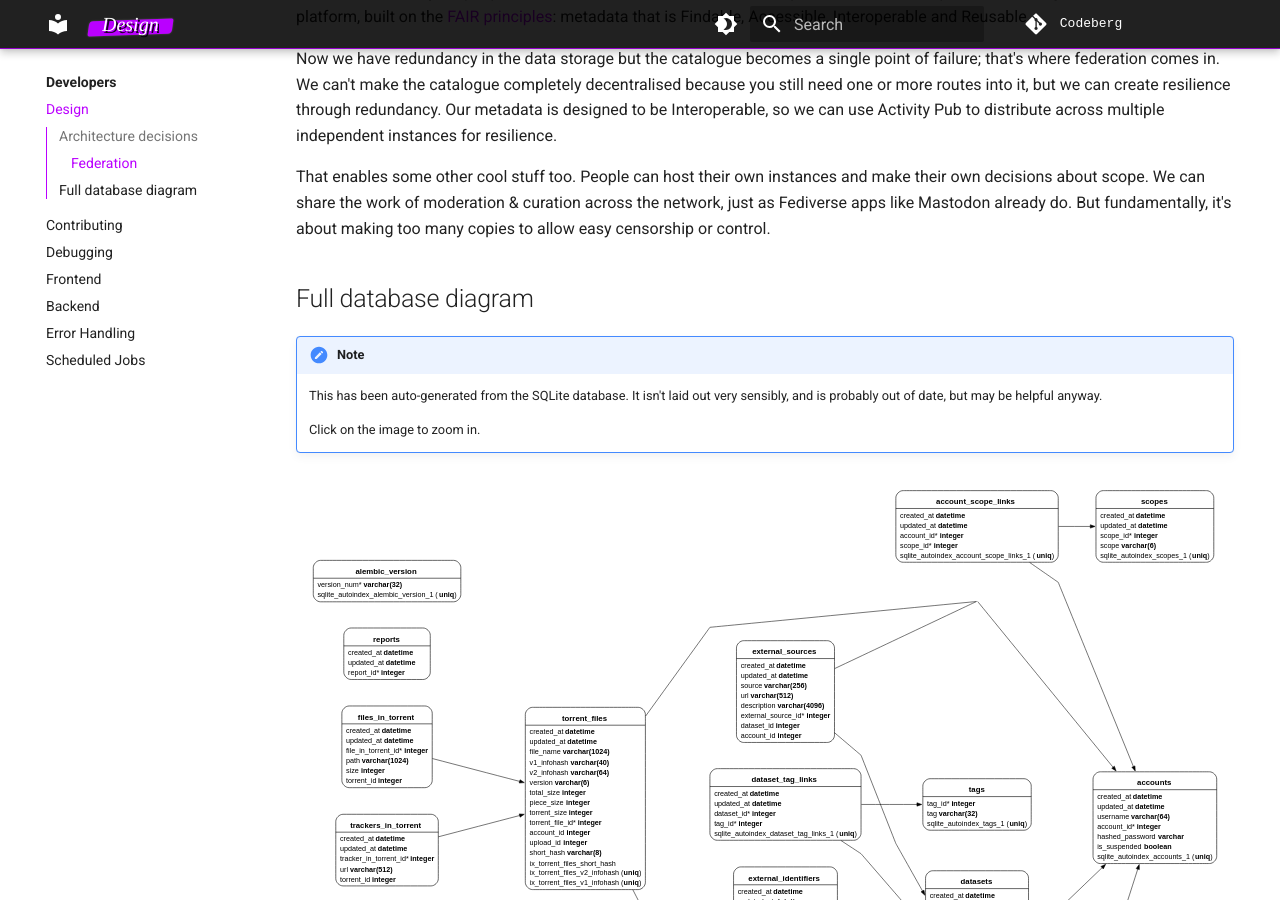
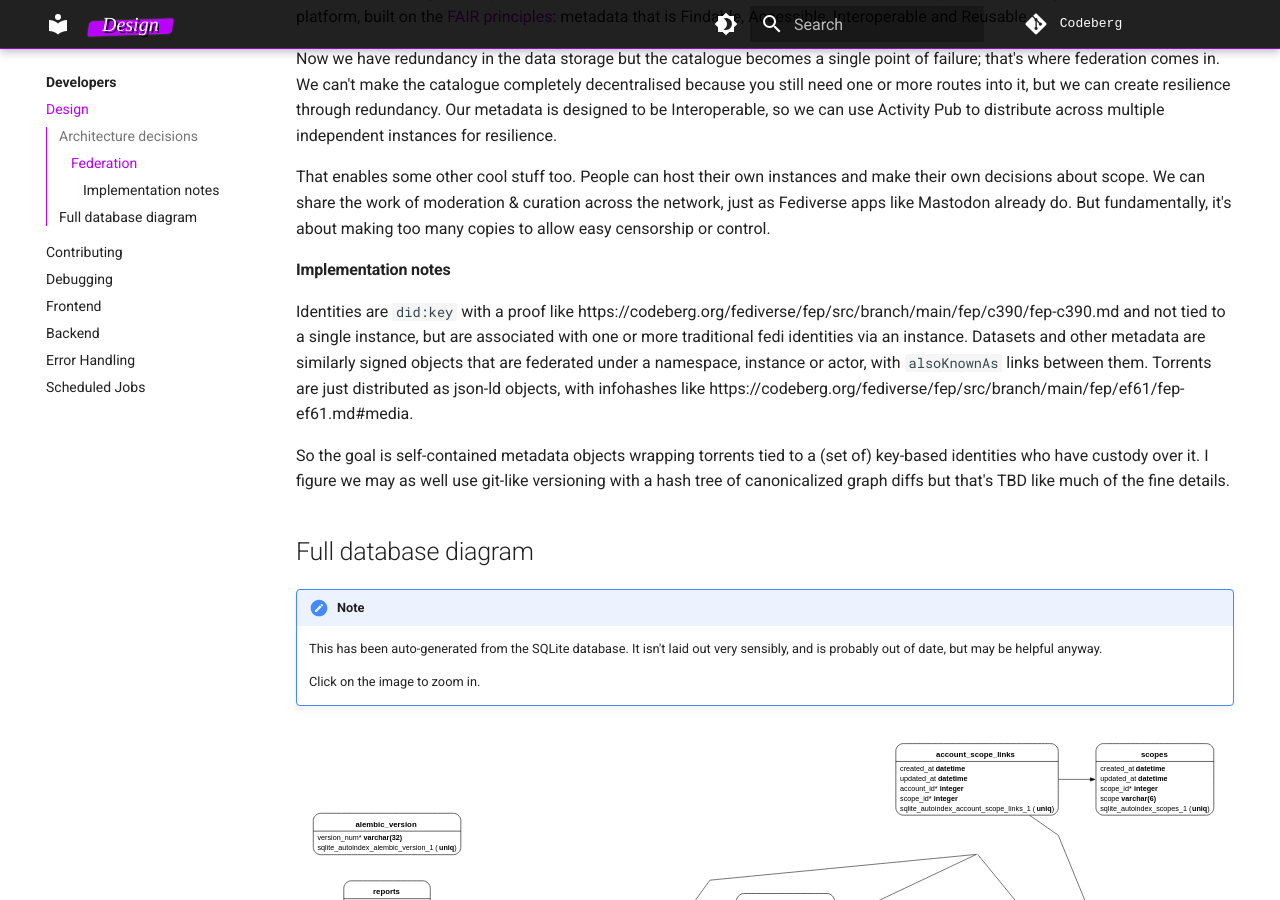
Before and after one commit to p2p-ld/sciop, an MkDocs documentation site: the page built from docs/develop/design.md, in a window 1280 px wide and 900 px high, scrolled down 952 px. Built offline with MkDocs 1.6.1 and Material for MkDocs 9.7.7, drawn with Linux system fonts in a browser that asks for light colours; some web fonts are replaced.

Commit message:
add @sneakers-the-rat's fedi implementation notes

```diff
--- a/docs/develop/design.md
+++ b/docs/develop/design.md
@@ -42,6 +42,26 @@ it's about making too many copies to allow easy censorship or control.
 
 [FAIR principles]: https://www.go-fair.org/fair-principles/
 
+#### Implementation notes
+
+Identities are `did:key` with a proof like
+https://codeberg.org/fediverse/fep/src/branch/main/fep/c390/fep-c390.md
+and not tied to a single instance,
+but are associated with one or more traditional fedi identities via an instance.
+Datasets and other metadata are similarly
+signed objects that are federated under a namespace, instance or actor,
+with `alsoKnownAs` links between them.
+Torrents are just distributed as json-ld objects,
+with infohashes like
+https://codeberg.org/fediverse/fep/src/branch/main/fep/ef61/fep-ef61.md#media.
+
+So the goal is self-contained metadata objects
+wrapping torrents
+tied to a (set of) key-based identities who have custody over it.
+I figure we may as well use git-like versioning
+with a hash tree of canonicalized graph diffs
+but that's TBD like much of the fine details.
+
 ## Full database diagram
 
 !!! note
```
